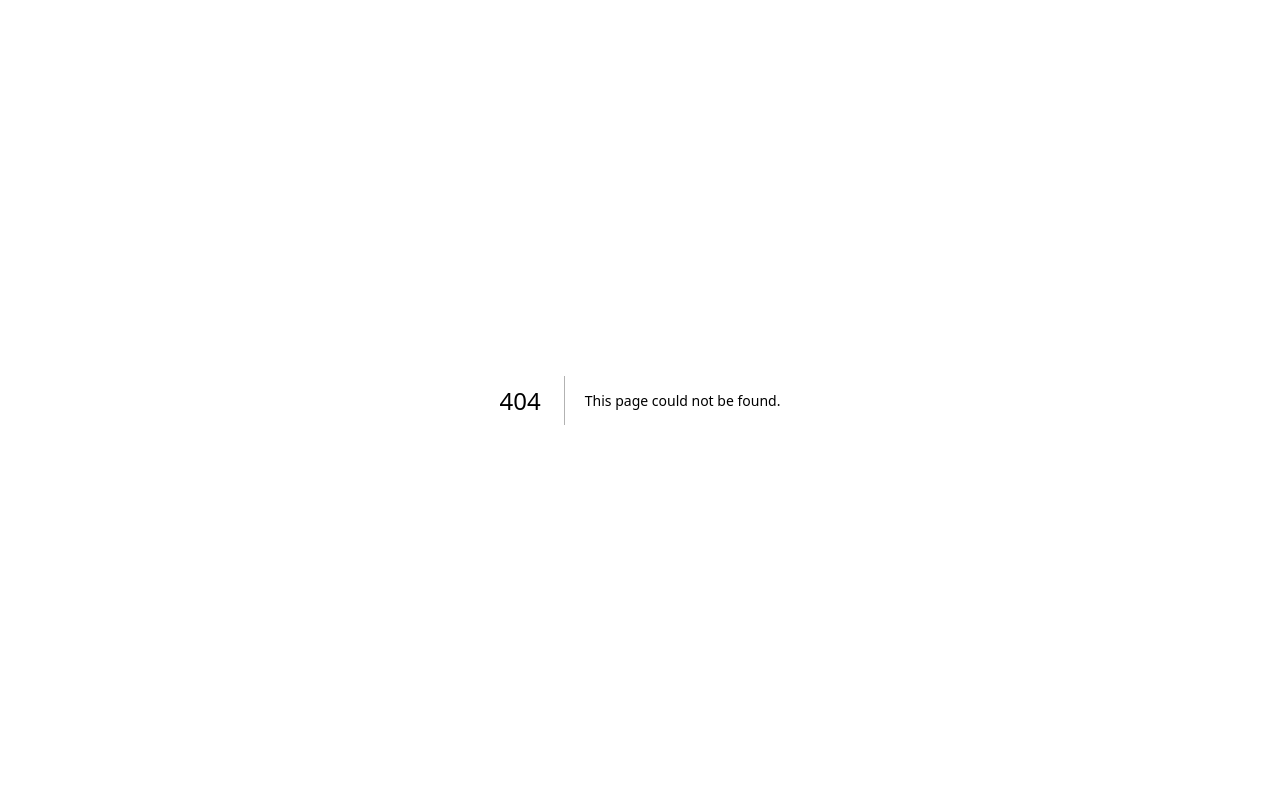
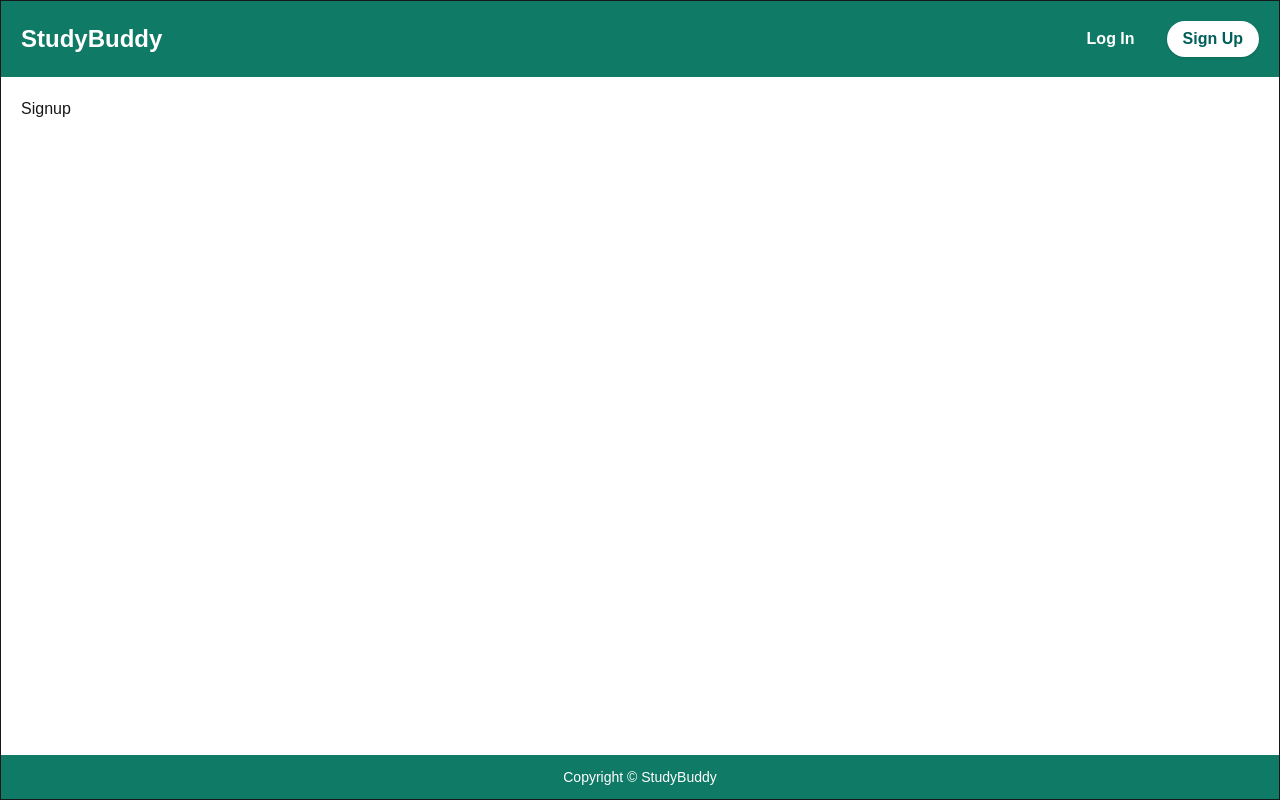
Before and after one commit to eliziahsalcedo29/studybuddy, a Next.js app: page /signup in a window 1280 px wide. Before the commit this address had no page. Built offline with nearby package versions, Linux system fonts and the light colour scheme.

Commit message:
Working Copy

```diff
--- a/app/components/forms/FormChat.tsx
+++ b/app/components/forms/FormChat.tsx
@@ -52,7 +52,7 @@ export default function FormChat() {
           {messages && messages.length > 0 && (
             <div className="flex flex-col gap-4">
               {messages.map((message) => (
-                <div key={message.id} className="flex gap-3 items-start p-1">
+                <div key={message.id} className="flex flex-row-reverse gap-3 p-1">
                   <div className="shrink-0">
                     {message.role === 'user' ? (
                       <div className="h-10 w-10 rounded-full border flex items-center justify-center bg-teal-600 text-white border-teal-700">
--- /dev/null
+++ b/app/signup/page.tsx
@@ -0,0 +1,11 @@
+import Default from "../templates/Default";
+
+export default function Signup() {
+  return (
+    <Default>
+      <div className="">
+        Signup
+      </div>
+    </Default>
+  );
+}
```
